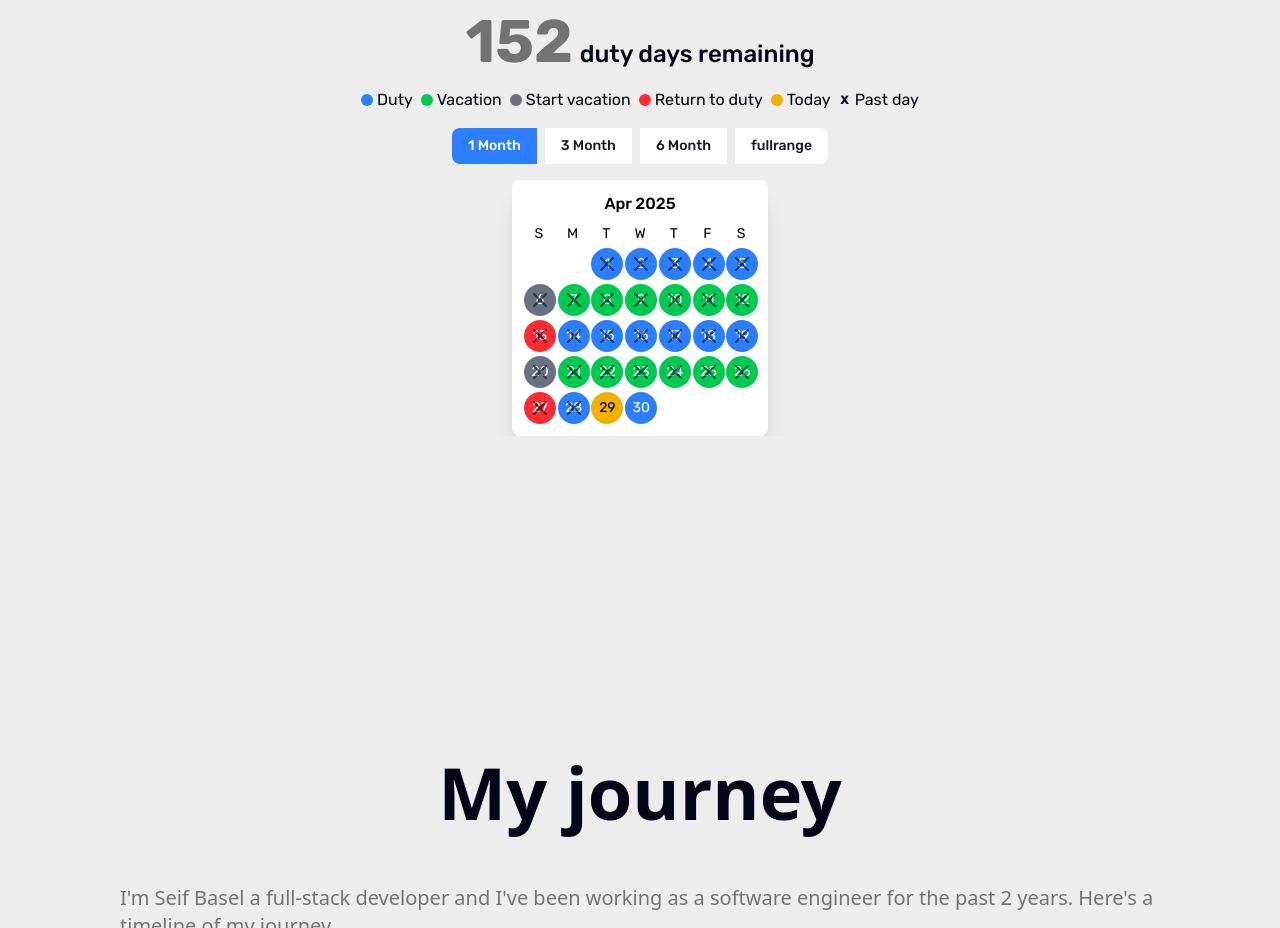
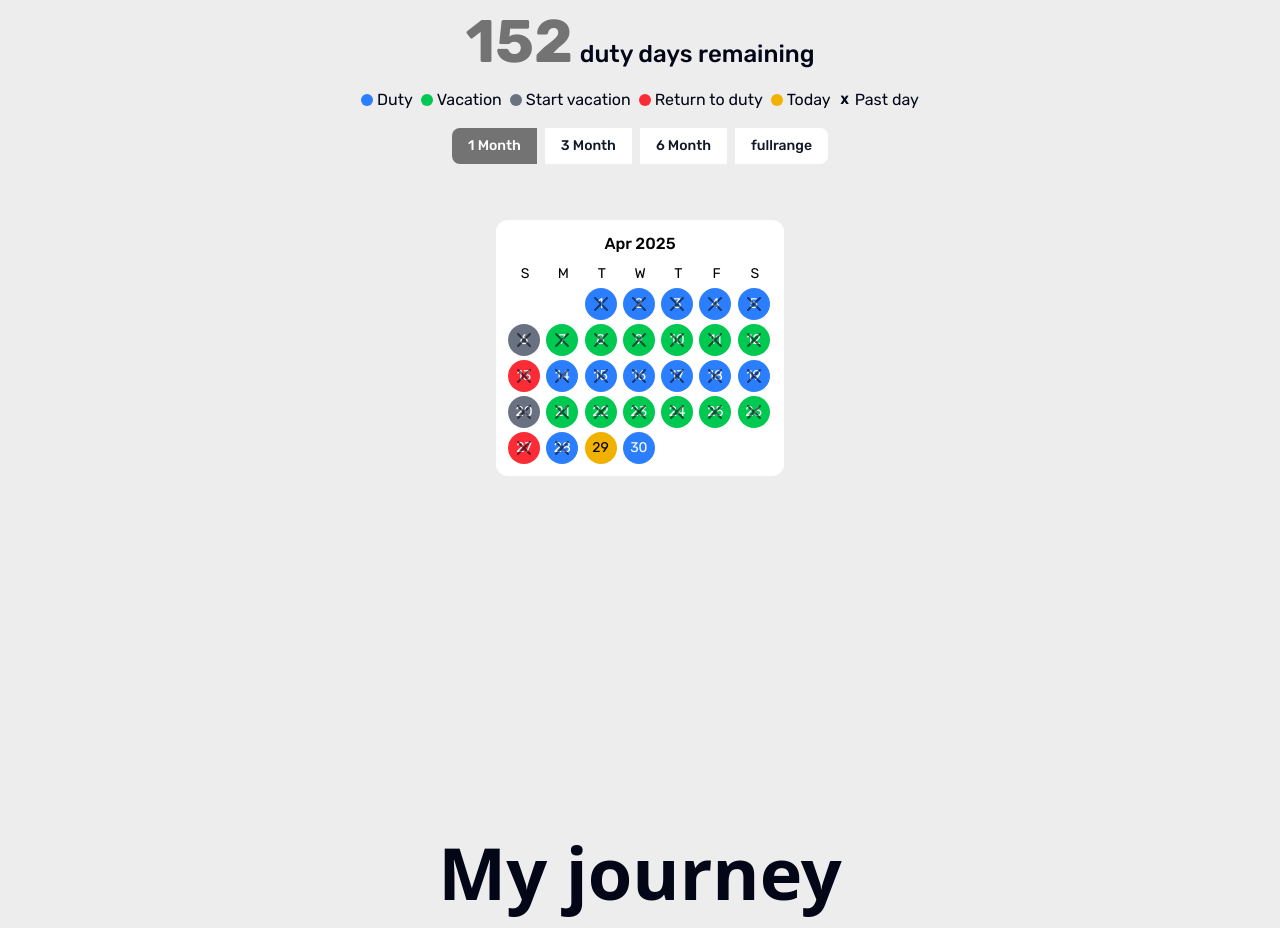
Before and after one commit to seifbasel/My-Portfolio, a Next.js app: page / in a window 1280 px wide. Shown: the part 2040-2968 px from the top of the page. Built offline with nearby package versions, Linux system fonts and the light colour scheme.

Commit message:
style of calender

```diff
--- a/src/components/army-calender.tsx
+++ b/src/components/army-calender.tsx
@@ -391,7 +391,7 @@ const MilitaryServiceCalendar = ({
             aria-label={`Show ${range.replace("month", " month").replace("s", "")} view`}
             className={`px-4 py-2 text-sm font-medium ${
               selectedRange === range
-                ? "bg-blue-500 text-white"
+                ? "bg-primary text-white"
                 : "bg-white text-gray-900 hover:bg-gray-100"
             } ${range === "1month" ? "rounded-l-lg" : ""} ${
               range === "fullrange" ? "rounded-r-lg" : ""
@@ -402,9 +402,9 @@ const MilitaryServiceCalendar = ({
   ))}
 </div>
 
-      <div className="flex flex-wrap justify-center gap-4">
+      <div className="flex flex-wrap justify-center gap-4 p-10">
         {filteredMonths.map((month, idx) => (
-          <div key={idx} className="w-full md:w-64 bg-white rounded-lg p-3 shadow-xl">
+          <div key={idx} className="w-full md:w-72 bg-white rounded-xl p-3 shadow-primary hover:shadow-xl transition-shadow duration-300">
             <h4 className="text-center text-base font-medium mb-2">
               {month.toLocaleDateString("en-US", { month: "short", year: "numeric" })}
             </h4>
```
